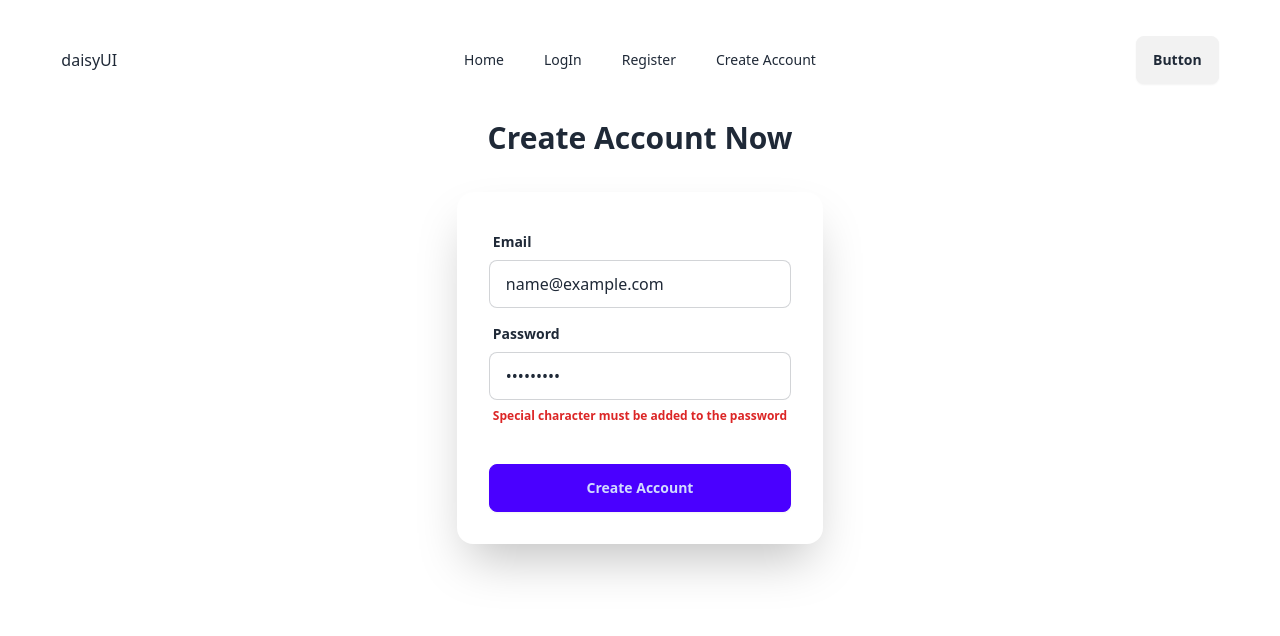
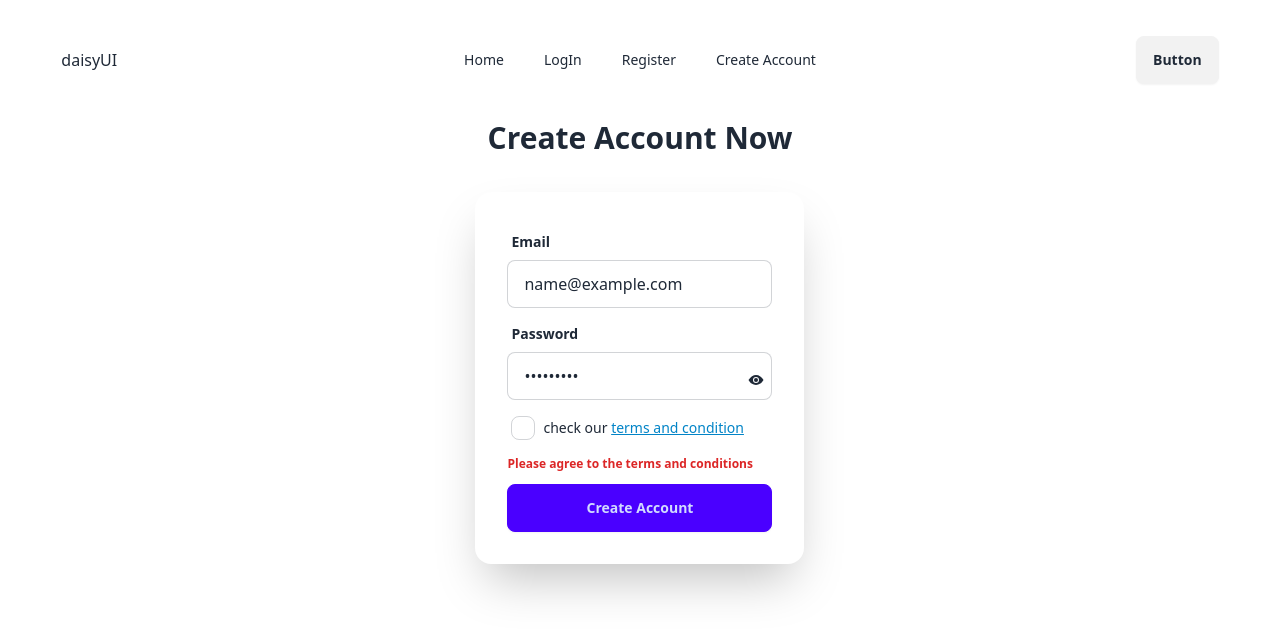
Before and after one commit to MukitHossen7/signIn-register-use-firebase-practice, a React (Vite) app: page /createAccount in a window 1280 px wide. Both pictures are taken after typing "name@example.com", "Sample123" into the empty fields and a click on the button "Create Account". Shown: the top 636 px of the page. Built offline with nearby package versions, Linux system fonts and the light colour scheme.

Commit message:
terms and condition done

```diff
--- a/package.json
+++ b/package.json
@@ -16,6 +16,7 @@
     "react": "^18.3.1",
     "react-dom": "^18.3.1",
     "react-hot-toast": "^2.4.1",
+    "react-icons": "^5.3.0",
     "react-router-dom": "^6.28.0",
     "sort-by": "^1.2.0"
   },
--- a/src/components/CreateAccount/CreateAccount.jsx
+++ b/src/components/CreateAccount/CreateAccount.jsx
@@ -2,24 +2,32 @@ import { createUserWithEmailAndPassword } from "firebase/auth";
 import auth from "../../firebase.init";
 import { useState } from "react";
 import toast from "react-hot-toast";
+import { IoEyeSharp } from "react-icons/io5";
+import { FaEyeSlash } from "react-icons/fa";
 
 const CreateAccount = () => {
   const [errorMessage, setErrorMessage] = useState("");
   const [passwordLength, setPasswordLength] = useState("");
-
+  const [eyes, setEyes] = useState(false);
+  const [termsError, setTermsError] = useState("");
   const handleCreateAccount = (e) => {
     e.preventDefault();
     const email = e.target.email.value;
     const password = e.target.password.value;
-
+    const term = e.target.terms.checked;
     setErrorMessage("");
     setPasswordLength("");
-
+    setTermsError("");
+    console.log(term);
     const uppercaseLetter = /(?=.*[A-Z])/;
     const lowercaseLetter = /(?=.*[a-z])/;
     const digitLetter = /(?=.*[0-9])/;
     const specialLetter = /(?=.*[\W])/;
 
+    if (!term) {
+      setTermsError("Please agree to the terms and conditions");
+      return;
+    }
     const validatePassword = (password) => {
       if (password.length < 6) {
         return "Password should be at least 6 characters long";
@@ -74,18 +82,29 @@ const CreateAccount = () => {
                   required
                 />
               </div>
-              <div className="form-control">
+              <div className="form-control relative">
                 <label className="label">
                   <span className="label-text font-semibold">Password</span>
                 </label>
                 <input
-                  type="password"
+                  type={eyes ? "text" : "password"}
                   placeholder="password"
                   name="password"
                   className="input input-bordered"
                   required
                 />
-                <label className="label flex flex-col items-start">
+                <button
+                  type="button"
+                  onClick={() => setEyes(!eyes)}
+                  className="absolute right-2 top-14"
+                >
+                  {eyes ? <FaEyeSlash /> : <IoEyeSharp />}
+                </button>
+                <label
+                  className={`label flex flex-col items-start ${
+                    passwordLength ? "" : "hidden"
+                  }`}
+                >
                   {passwordLength && (
                     <span className="text-xs text-red-600 font-bold">
                       {passwordLength}
@@ -93,7 +112,23 @@ const CreateAccount = () => {
                   )}
                 </label>
               </div>
-              <div className="form-control mt-6">
+              <div className="form-control">
+                <label className="label justify-start gap-2 cursor-pointer">
+                  <input type="checkbox" name="terms" className="checkbox" />
+                  <span className="label-text">
+                    check our{" "}
+                    <span className="underline text-sky-600">
+                      terms and condition
+                    </span>
+                  </span>
+                </label>
+              </div>
+              {termsError && (
+                <span className="text-xs text-red-600 font-bold">
+                  {termsError}
+                </span>
+              )}
+              <div className="form-control mt-1">
                 <button className="btn btn-primary font-bold">
                   Create Account
                 </button>
```
Also changed, not shown: 1 other file (tests, documents, lock files or other folders).
